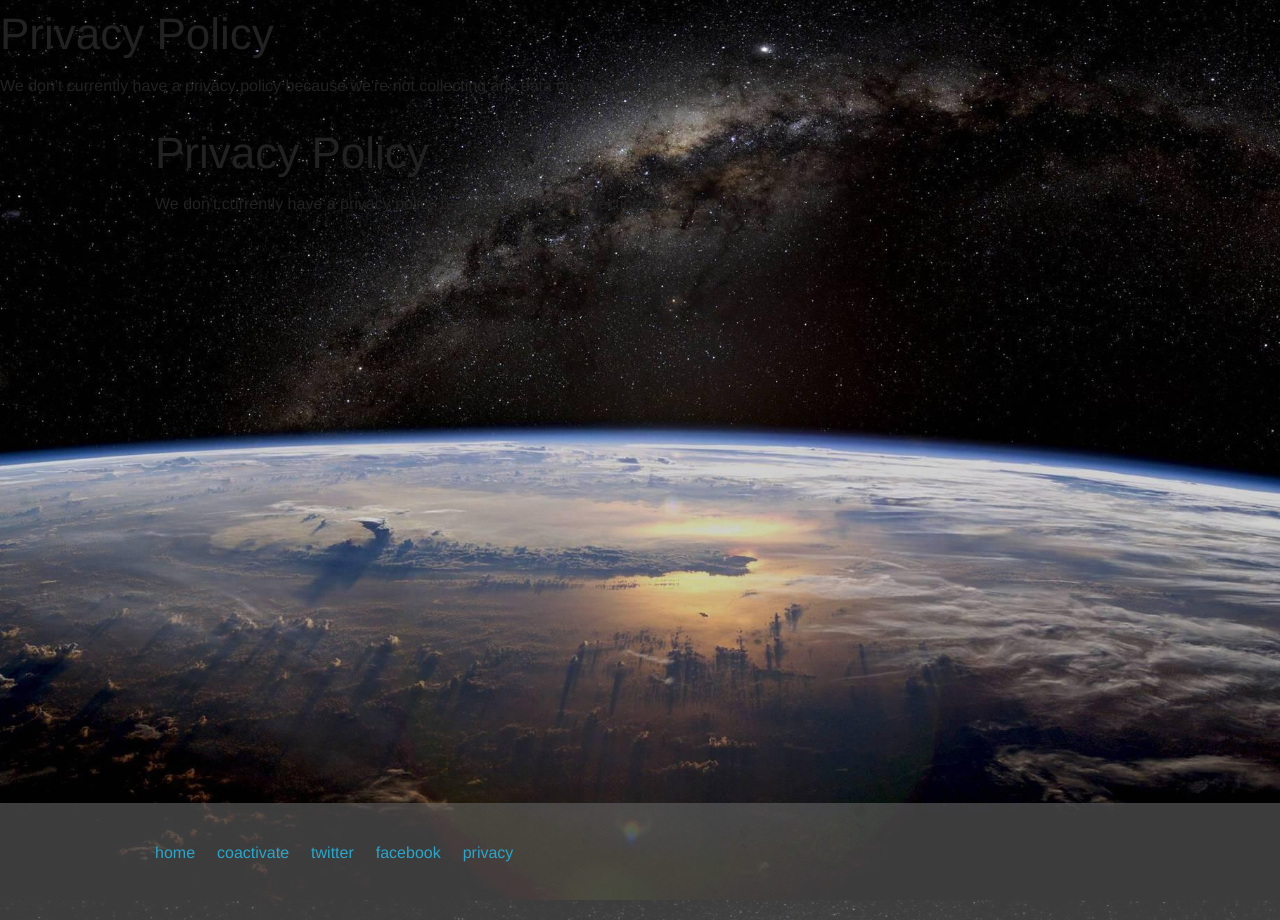
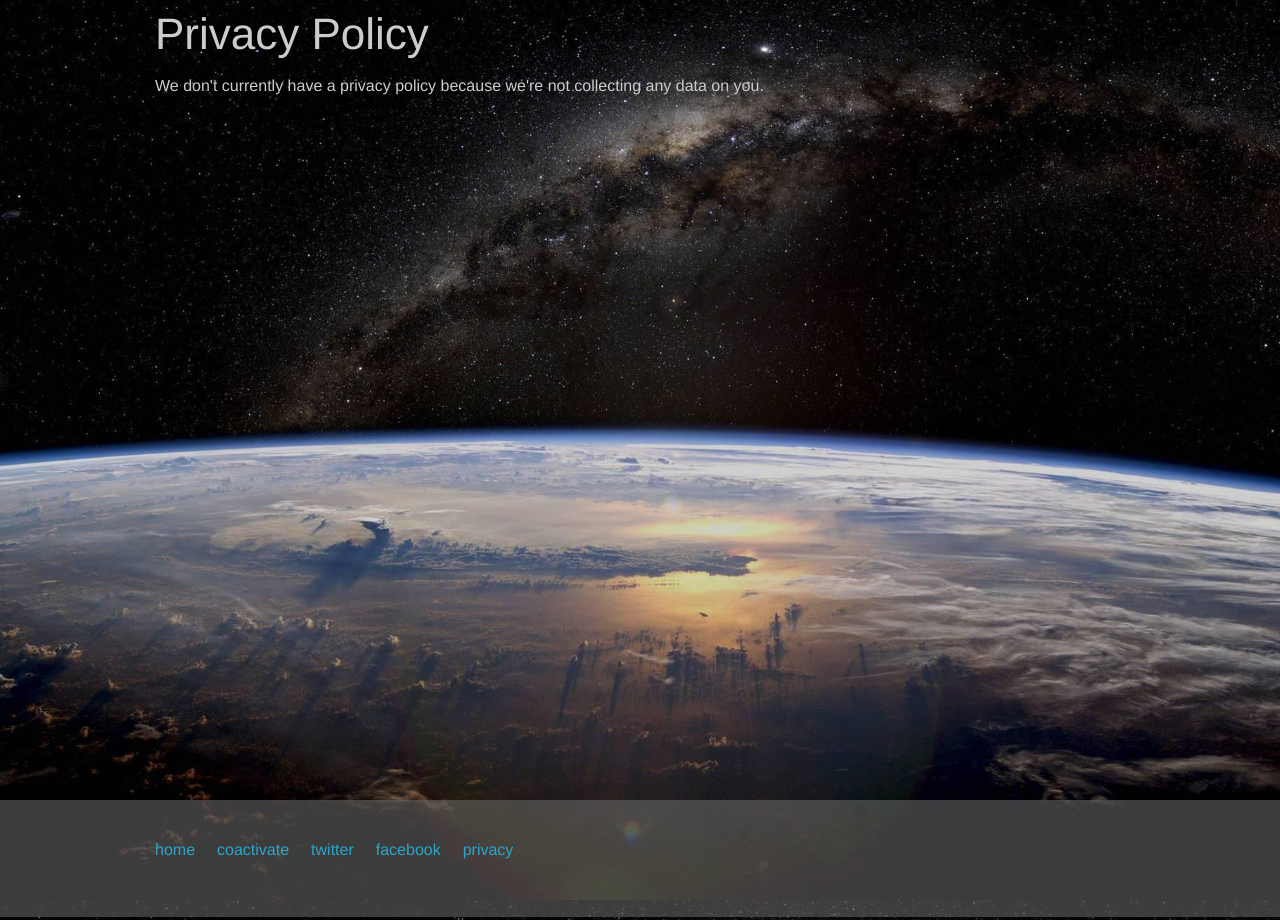
Before and after one commit to spaceparty/space-party-website, a Jekyll site: the page built from privacy.html, in a window 1280 px wide. Built offline with Jekyll 4.4.1, drawn with Linux system fonts in a browser that asks for light colours.

Commit message:
fixing previous commit

```diff
--- a/privacy.html
+++ b/privacy.html
@@ -1,12 +1,8 @@
 ---
-layout: page
 layout: home
 title: Privacy Policy
 ---
 
-<h1>Privacy Policy</h1>
-
-<p>We don't currently have a privacy policy because we're not collecting any data on you at all.</p>
 <div class="row">
   <div class="large-12 columns">
     <h1>Privacy Policy</h1>
--- a/static/stylesheets/styles.css
+++ b/static/stylesheets/styles.css
@@ -16,3 +16,6 @@ footer ul {
 .body-wrapper {
   min-height: 500px;
 }
+h1, p {
+  color: #ccc;
+}
```
